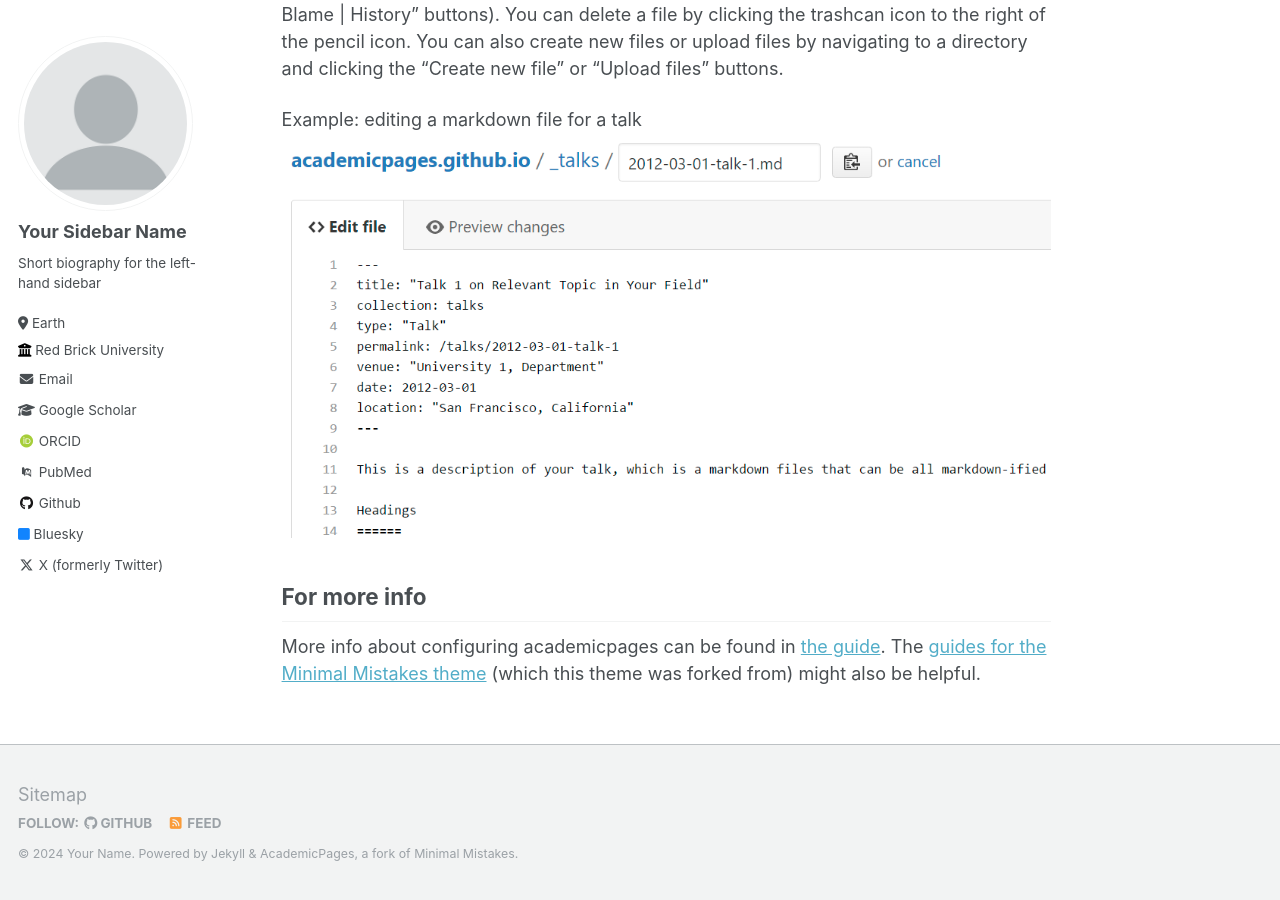
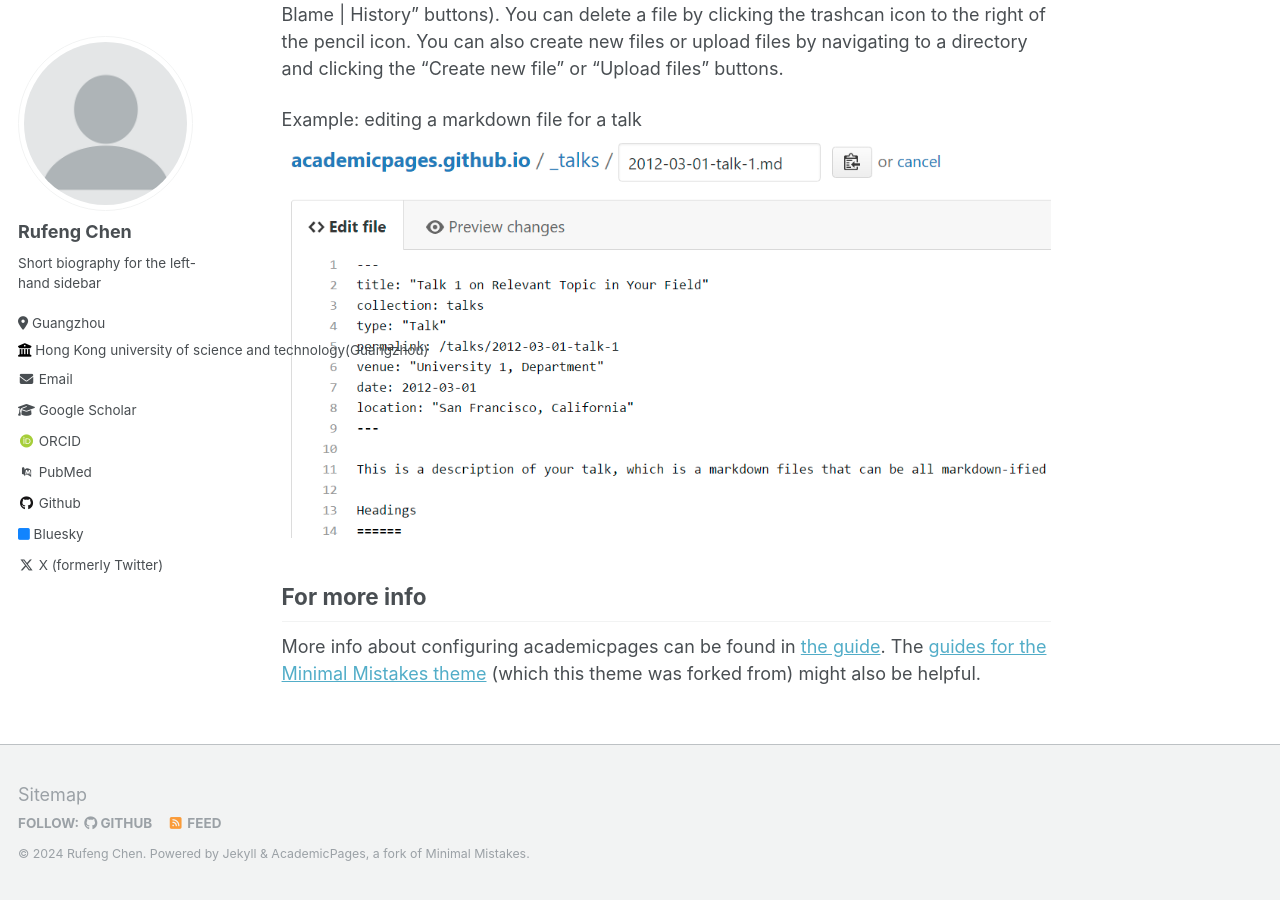
Before and after one commit to Chenrf1121/chenrf1121.github.io, a Jekyll site: the page built from _pages/about.md, in a window 1280 px wide and 900 px high, scrolled down 2463 px. Built offline with Jekyll 4.4.1, drawn with Linux system fonts in a browser that asks for light colours; some web fonts are replaced; some of the changed text lies outside the part shown.

Commit message:
Update _config.yml

```diff
--- a/_config.yml
+++ b/_config.yml
@@ -8,9 +8,9 @@
 
 # Basic Site Settings
 locale                   : "en-US"
-title                    : "Your Name / Site Title"
+title                    : "Rufeng Chen"
 title_separator          : "-"
-name                     : &name "Your Name"
+name                     : &name "Rufeng Chen"
 description              : &description "personal description"
 url                      : https://academicpages.github.io # the base hostname & protocol for your site e.g. "https://mmistakes.github.io"
 baseurl                  : "" # the subpath of your site, e.g. "/blog"
@@ -22,13 +22,13 @@ repository               : "academicpages/academicpages.github.io"
 author:
   # Biographic information
   avatar           : "profile.png"
-  name             : "Your Sidebar Name"
+  name             : "Rufeng Chen"
   pronouns         : # example: "she/her"
   bio              : "Short biography for the left-hand sidebar"
-  location         : "Earth"
-  employer         : "Red Brick University"
+  location         : "Guangzhou"
+  employer         : "Hong Kong university of science and technology(Guangzhou)"
   uri              : # URL
-  email            : "none@example.org"
+  email            : "chenrufeng1121@gmail.com"
 
   # Academic websites
   arxiv            : # URL - Update with the correct link to your profile
```
